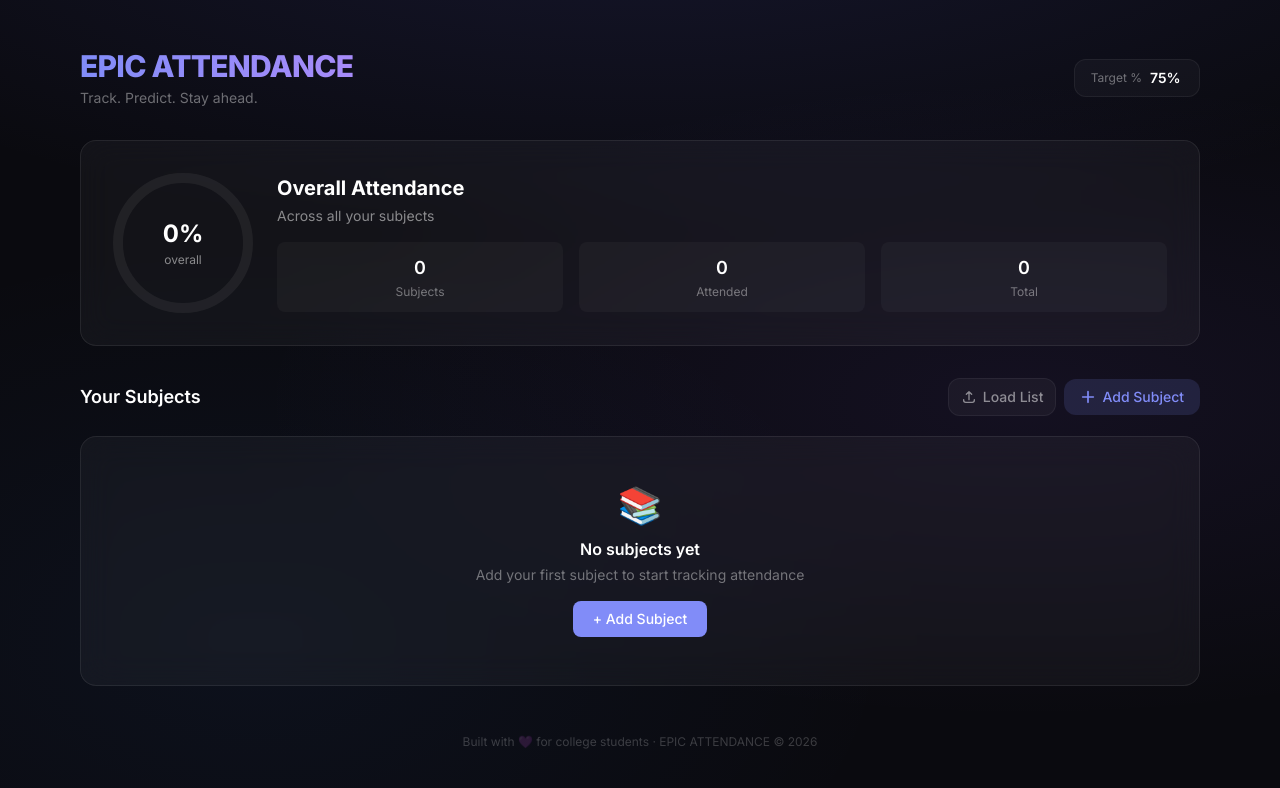
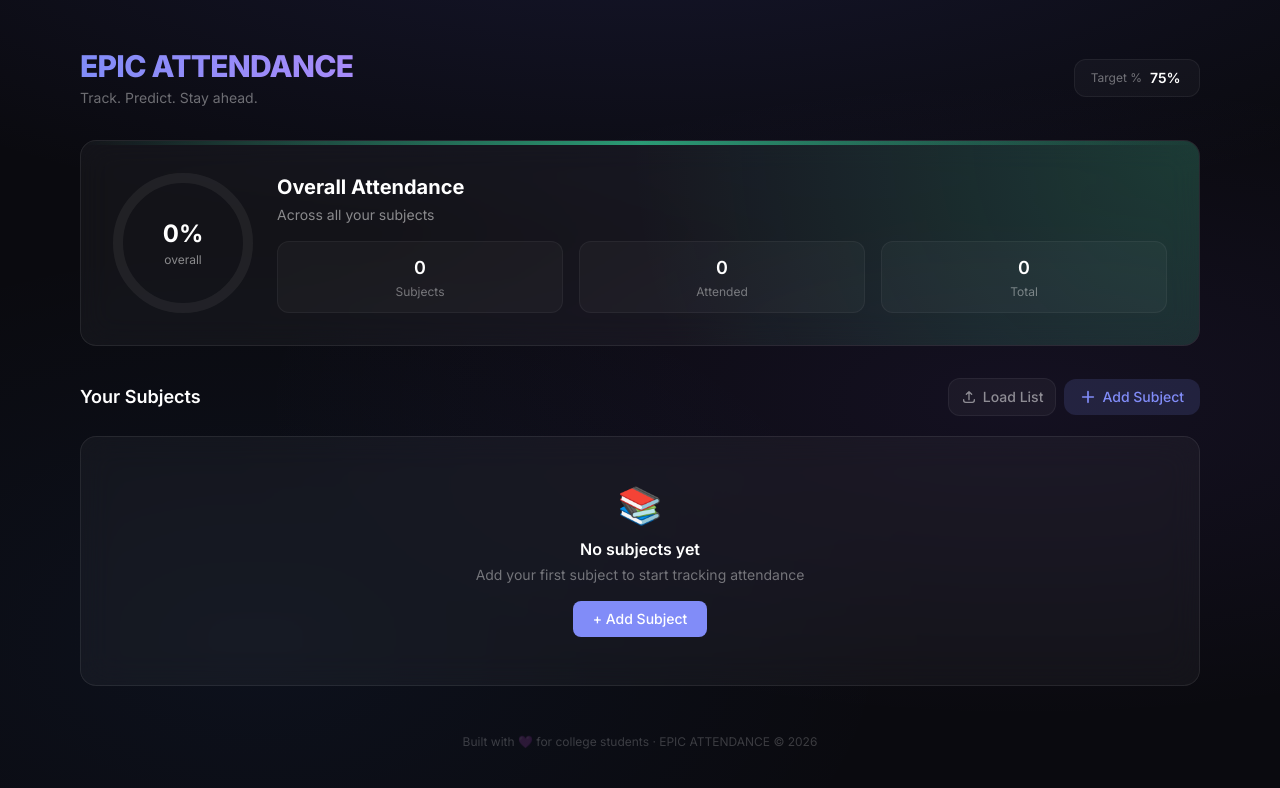
Before and after one commit to EPIC-SID/Attendance_Management, a React (Vite) app: page / in a window 1280 px wide. Shown: the top 788 px of the page. Built offline with nearby package versions, Linux system fonts and the light colour scheme.

Commit message:
updated dashboard card

```diff
--- a/src/components/DashboardCard.jsx
+++ b/src/components/DashboardCard.jsx
@@ -7,9 +7,19 @@ export default function DashboardCard({ overallPercentage, totalAttended, totalC
   const colors = getStatusColor(prediction.status)
 
   return (
-    <div className="glass-card p-6 md:p-8 animate-fade-in-up">
-      <div className="flex flex-col sm:flex-row items-center gap-6">
-        {/* Circular Progress */}
+    <div className="glass-card p-6 md:p-8 animate-fade-in-up relative overflow-hidden">
+      {/* Dynamic Background Glow based on Status */}
+      <div
+        className="absolute inset-0 opacity-20 pointer-events-none transition-colors duration-500"
+        style={{ background: `radial-gradient(circle at top right, ${colors.ring}, transparent 50%)` }}
+      />
+      <div
+        className="absolute top-0 left-0 w-full h-1 opacity-70"
+        style={{ background: `linear-gradient(90deg, transparent, ${colors.ring}, transparent)` }}
+      />
+
+      <div className="flex flex-col sm:flex-row items-center gap-6 relative z-10">
+        {/* Circular Progress */ }
         <CircularProgress percentage={overallPercentage} size={140} strokeWidth={10} color={colors.ring} />
 
         {/* Stats */}
@@ -46,7 +56,7 @@ export default function DashboardCard({ overallPercentage, totalAttended, totalC
 
 function StatBox({ label, value }) {
   return (
-    <div className="bg-white/[0.03] rounded-lg p-3 text-center">
+    <div className="bg-white/[0.03] border border-white/[0.05] rounded-xl p-3 text-center hover:-translate-y-1 hover:bg-white/[0.08] hover:shadow-[0_8px_16px_-6px_rgba(0,0,0,0.3)] transition-all duration-300 cursor-default">
       <div className="text-lg font-semibold text-white">{value}</div>
       <div className="text-xs text-white/40 mt-0.5">{label}</div>
     </div>
```
